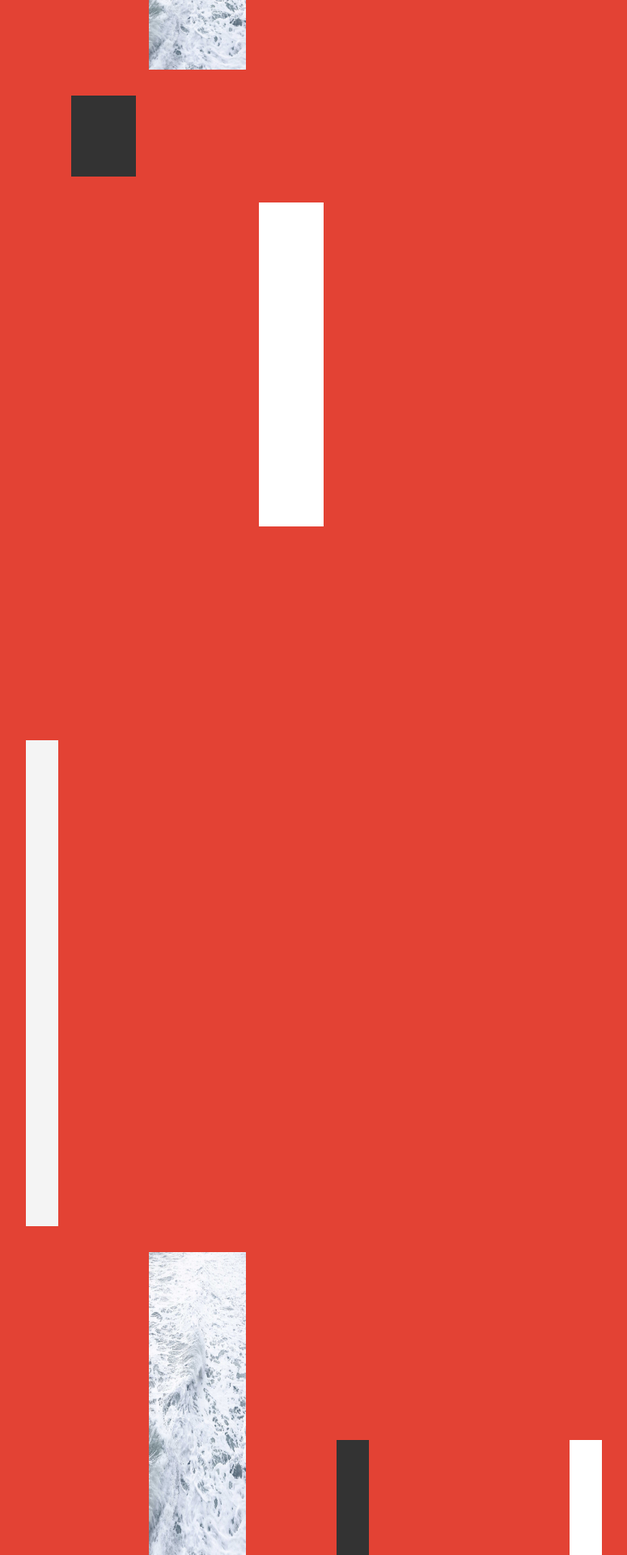
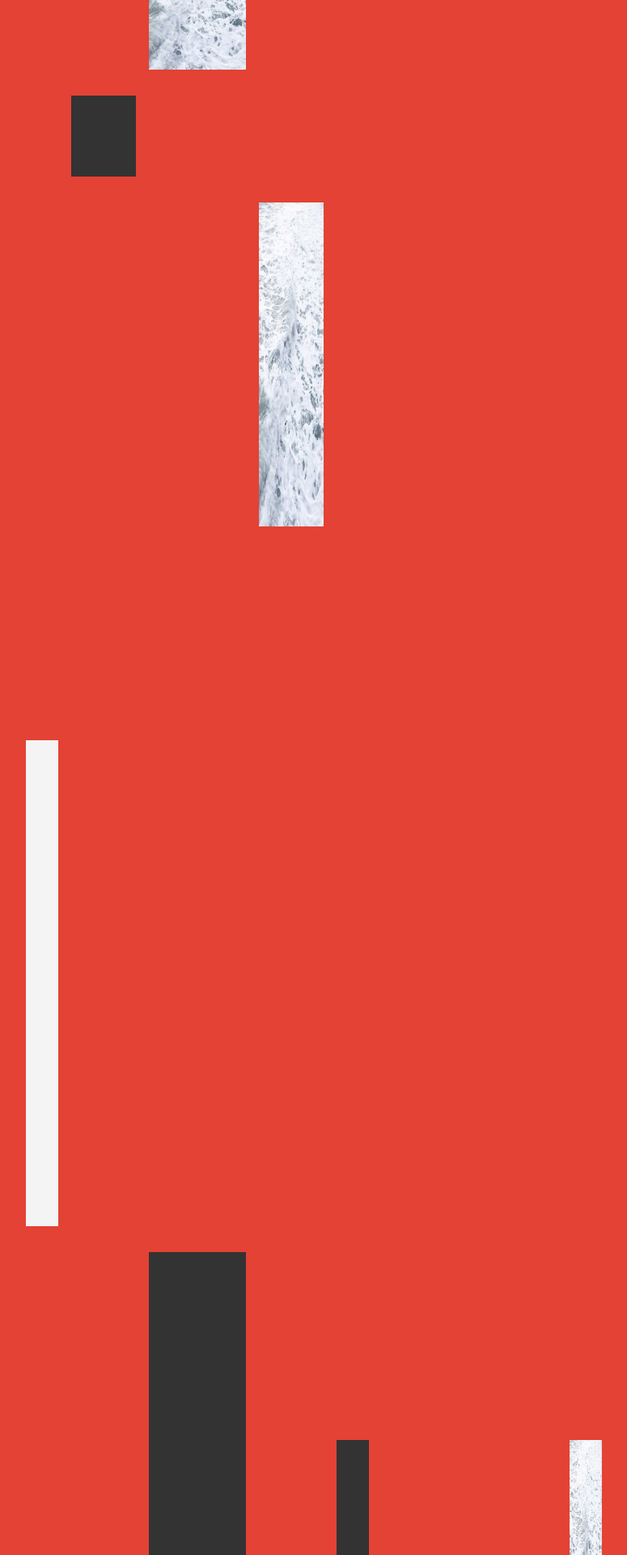
Before and after one commit to cssidy/personal-site, a Jekyll site: the page built from secret.html, in a window 1280 px wide. Shown: the part 346-2266 px from the top of the page at 81% size, without its empty margins (280-1055 px from the left). Built offline with Jekyll 4.4.1, drawn with Linux system fonts in a browser that asks for light colours; some web fonts are replaced.

Commit message:
Update secret.html

```diff
--- a/secret.html
+++ b/secret.html
@@ -13,11 +13,14 @@ layout: secret
   <b></b>
   <b><img src="/assets/images/2.jpg" alt=""></b>
   <b></b>
+  <b><img src="/assets/images/2.jpg" alt=""></b>
   <b></b>
+  <b><img src="/assets/images/2.jpg" alt=""></b>
   <b></b>
   <b></b>
   <b><img src="/assets/images/2.jpg" alt=""></b>
   <b></b>
   <b></b>
+  <b><img src="/assets/images/2.jpg" alt=""></b>
   <b></b>
 </section>
```
